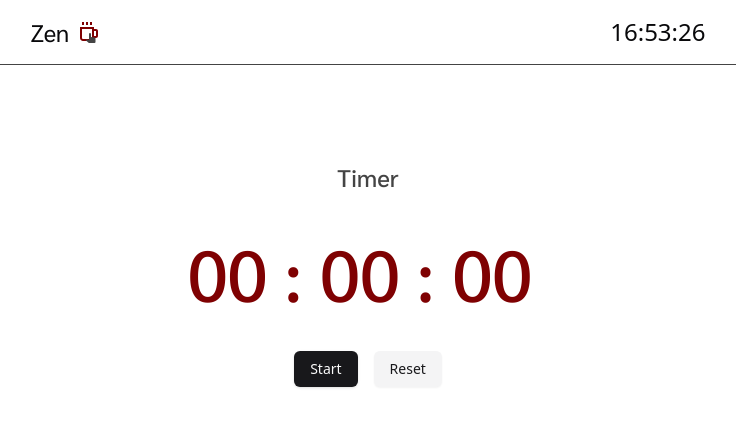
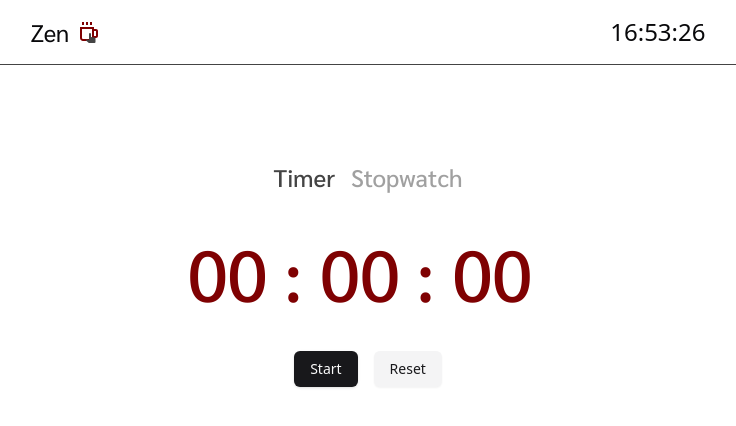
Before and after one commit to karolfaltyn/zen, a React (Vite) app: page /#/timer in a window 1280 px wide. Shown: the top 426 px of the page, without its empty margins (272-1008 px from the left). Built offline with nearby package versions, Linux system fonts and the light colour scheme.

Commit message:
added component switcher for a Stopwatch component

```diff
--- a/src/App.tsx
+++ b/src/App.tsx
@@ -2,7 +2,7 @@ import { HashRouter, Routes, Route } from "react-router-dom";
 import "./assets/style.css";
 import { HomePage } from "./pages/HomePage";
 import { PomodoroPage } from "./pages/PomodoroPage";
-import { TimerPage } from "./pages/TimerPage";
+import { TimerStopwatchPage } from "./pages/TimerStopwatchPage";
 
 export const App = () => {
   return (
@@ -10,7 +10,7 @@ export const App = () => {
       <Routes>
         <Route index element={<HomePage />} />
         <Route path="pomodoro" element={<PomodoroPage />} />
-        <Route path="timer" element={<TimerPage />} />
+        <Route path="timer" element={<TimerStopwatchPage />} />
       </Routes>
     </HashRouter>
   );
--- /dev/null
+++ b/src/components/Button.tsx
@@ -0,0 +1,20 @@
+interface ButtonProps {
+  onClick: () => void;
+  active: boolean;
+  children: React.ReactNode;
+}
+
+export const Button: React.FC<ButtonProps> = ({
+  onClick,
+  active,
+  children,
+}) => {
+  return (
+    <button
+      className={`pointer opacity-${active ? "100" : "50"} mb-8 font-sarabun text-2xl font-medium text-[#444] dark:text-[#fafafa]`}
+      onClick={onClick}
+    >
+      {children}
+    </button>
+  );
+};
--- /dev/null
+++ b/src/components/Stopwatch.tsx
@@ -0,0 +1,3 @@
+export const Stopwatch = () => {
+  return <div>Stopwatch Component</div>;
+};
--- a/src/components/Timer.tsx
+++ b/src/components/Timer.tsx
@@ -71,9 +71,6 @@ export const Timer = () => {
 
   return (
     <div className="flex flex-col items-center">
-      <h1 className="mb-8 font-sarabun text-2xl font-medium text-[#444] dark:text-[#fafafa]">
-        Timer
-      </h1>
       <div className="mb-8 font-sarabun text-5xl font-medium text-[#7f0102] dark:text-red-400 sm:text-7xl">
         <input
           type="number"
--- a/src/pages/TimerPage.tsx
+++ /dev/null
@@ -1,13 +0,0 @@
-import { Navbar } from "../components/Navbar";
-import { Timer } from "../components/Timer";
-
-export const TimerPage = () => {
-  return (
-    <div className="container">
-      <Navbar />
-      <main>
-        <Timer />
-      </main>
-    </div>
-  );
-};
--- /dev/null
+++ b/src/pages/TimerStopwatchPage.tsx
@@ -0,0 +1,38 @@
+import { useState } from "react";
+import { Navbar } from "../components/Navbar";
+import { Timer } from "../components/Timer";
+import { Stopwatch } from "../components/Stopwatch";
+import { Button } from "../components/Button";
+
+export const TimerStopwatchPage = () => {
+  const [componentSwitch, setComponentSwitch] = useState<boolean>(true);
+
+  const toggleComponent = (change: boolean) => {
+    setComponentSwitch(change);
+  };
+
+  return (
+    <div className="container">
+      <Navbar />
+      <main>
+        <div className="flex flex-col items-center">
+          <div className="flex gap-4">
+            <Button
+              onClick={() => toggleComponent(true)}
+              active={componentSwitch}
+            >
+              Timer
+            </Button>
+            <Button
+              onClick={() => toggleComponent(false)}
+              active={!componentSwitch}
+            >
+              Stopwatch
+            </Button>
+          </div>
+          {componentSwitch ? <Timer /> : <Stopwatch />}
+        </div>
+      </main>
+    </div>
+  );
+};
```
